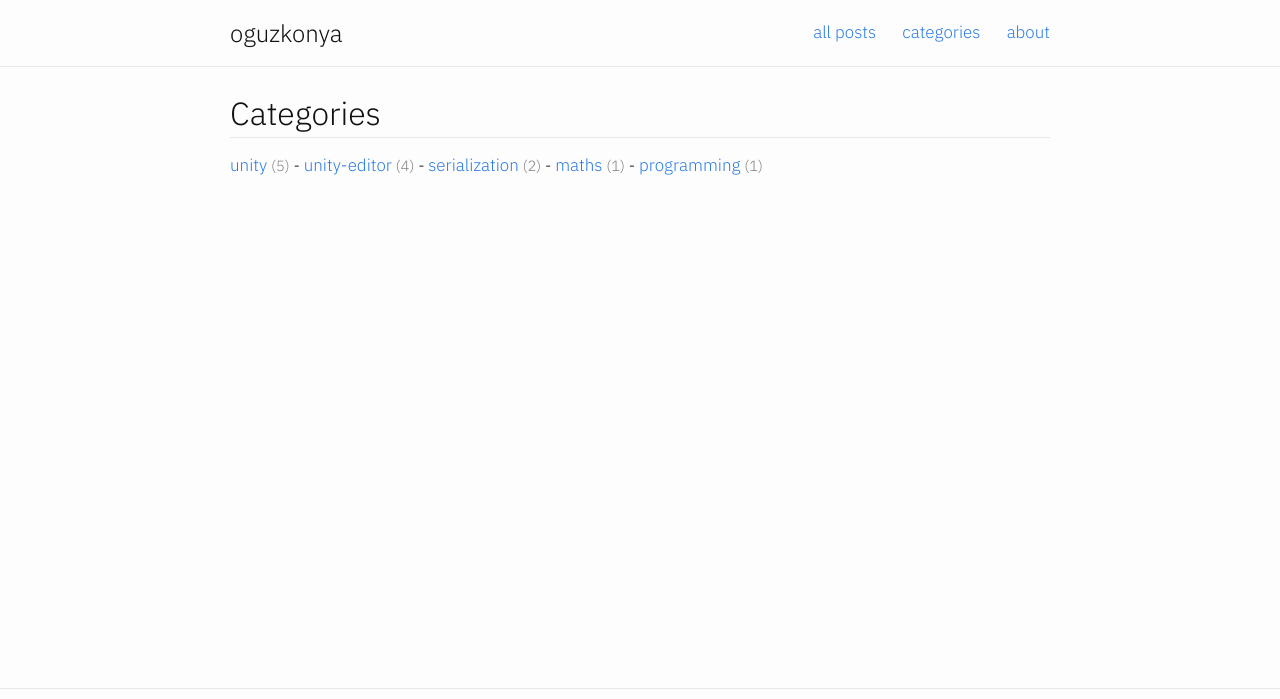
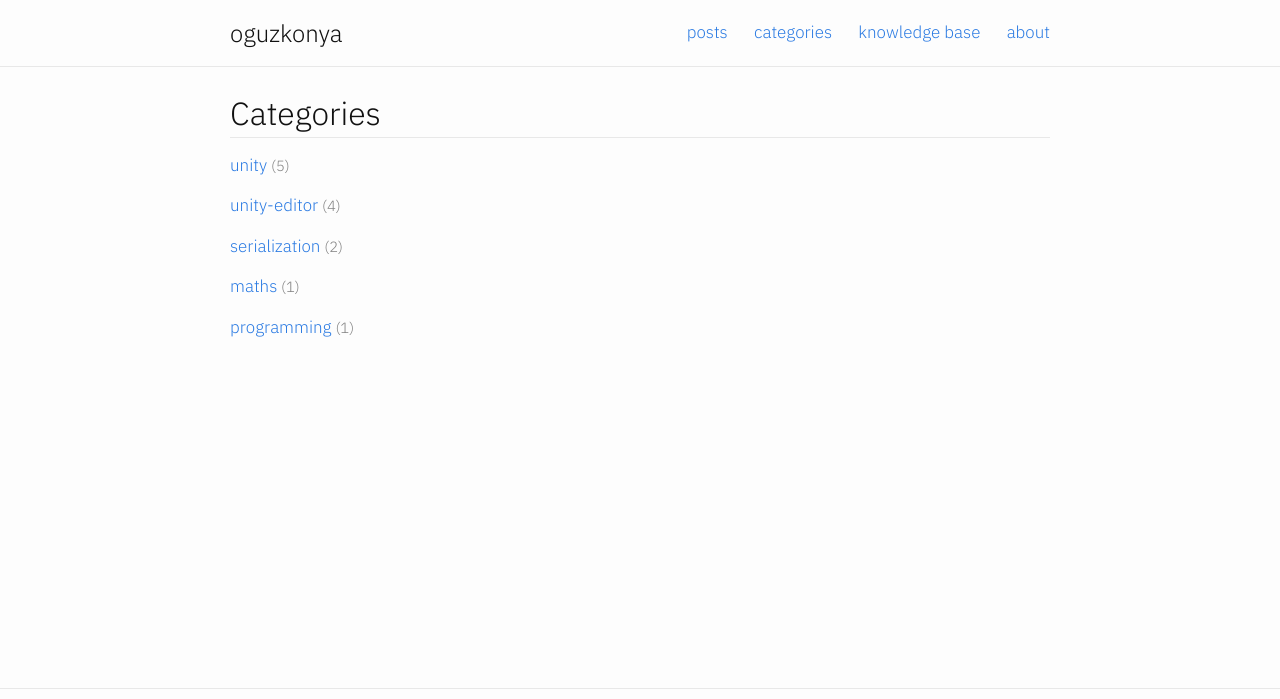
Before and after one commit to oguzkonya/oguzkonya.github.io, a plain HTML site: page categories/index.html in a window 1280 px wide. Shown: the top 699 px of the page. Drawn offline with Linux system fonts and the light colour scheme.

Commit message:
Update navigation

```diff
--- a/categories/index.html
+++ b/categories/index.html
@@ -29,8 +29,9 @@
       <a class="site-title" href="/">oguzkonya</a>
    </div>
    <div class="header-right">
-        <a class="page-link" href="/">all&nbsp;posts</a>
+        <a class="page-link" href="/">posts</a>
         <a class="page-link" href="/categories/">categories</a>
+        <a class="page-link" href="https://github.com/oguzkonya/til">knowledge base</a>
         <a class="page-link" href="/about/">about</a>
    </div>
  </div>
@@ -41,15 +42,16 @@
 <header class="post-header">
    <h1 class="page-title">Categories</h1>
  </header>
-  <a class="post-link" href="/category/unity/">unity</a>&nbsp;<span class="post-meta">(5)</span>
-  -
-  <a class="post-link" href="/category/unity-editor/">unity-editor</a>&nbsp;<span class="post-meta">(4)</span>
-  -
-  <a class="post-link" href="/category/serialization/">serialization</a>&nbsp;<span class="post-meta">(2)</span>
-  -
-  <a class="post-link" href="/category/maths/">maths</a>&nbsp;<span class="post-meta">(1)</span>
-  -
-  <a class="post-link" href="/category/programming/">programming</a>&nbsp;<span class="post-meta">(1)</span>
+ <p><a class="post-link" href="/category/unity/">unity</a>&nbsp;<span class="post-meta">(5)</span>
+ </p>
+ <p><a class="post-link" href="/category/unity-editor/">unity-editor</a>&nbsp;<span class="post-meta">(4)</span>
+ </p>
+ <p><a class="post-link" href="/category/serialization/">serialization</a>&nbsp;<span class="post-meta">(2)</span>
+ </p>
+ <p><a class="post-link" href="/category/maths/">maths</a>&nbsp;<span class="post-meta">(1)</span>
+ </p>
+ <p><a class="post-link" href="/category/programming/">programming</a>&nbsp;<span class="post-meta">(1)</span>
+ </p>
 </article>
    </div>
  </main>
--- a/feed.xml
+++ b/feed.xml
@@ -1,4 +1,4 @@
-<?xml version="1.0" encoding="utf-8"?><feed xmlns="http://www.w3.org/2005/Atom" ><generator uri="https://jekyllrb.com/" version="3.7.4">Jekyll</generator><link href="https://oguzkonya.github.io/feed.xml" rel="self" type="application/atom+xml" /><link href="https://oguzkonya.github.io/" rel="alternate" type="text/html" /><updated>2020-05-07T10:41:23+00:00</updated><id>https://oguzkonya.github.io/feed.xml</id><title type="html">oguzkonya</title><subtitle>Game Developer
+<?xml version="1.0" encoding="utf-8"?><feed xmlns="http://www.w3.org/2005/Atom" ><generator uri="https://jekyllrb.com/" version="3.7.4">Jekyll</generator><link href="https://oguzkonya.github.io/feed.xml" rel="self" type="application/atom+xml" /><link href="https://oguzkonya.github.io/" rel="alternate" type="text/html" /><updated>2020-05-08T21:30:11+00:00</updated><id>https://oguzkonya.github.io/feed.xml</id><title type="html">oguzkonya</title><subtitle>Game Developer
 </subtitle><author><name>Oguz Konya</name></author><entry><title type="html">Formatting Big Numbers: The aa Notation</title><link href="https://oguzkonya.github.io/formatting-big-numbers-aa-notation/" rel="alternate" type="text/html" title="Formatting Big Numbers: The aa Notation" /><published>2019-09-05T00:00:00+00:00</published><updated>2019-09-05T00:00:00+00:00</updated><id>https://oguzkonya.github.io/formatting-big-numbers-aa-notation</id><content type="html" xml:base="https://oguzkonya.github.io/formatting-big-numbers-aa-notation/">&lt;p&gt;If you are dealing with big numbers in your game, you might have encountered the issue of properly formatting them. Small numbers such as 1.000, 10.000 or even 100.000 are OK, but as you go larger, you’ll run out of space quickly. I mean, how can you fit &lt;strong&gt;1.000.000.000.000.000.000&lt;/strong&gt; in a button?&lt;/p&gt;
 
 &lt;p&gt;But let’s say, you found a way. Let’s say you were able to put &lt;strong&gt;1.000.000.000.000.000.000&lt;/strong&gt; in a button properly and it looks good (I can’t imagine how, but for the sake of the argument let’s assume it is possible). However, you still have the UX problem of clarity. No one will be able to see this number and say “oh my gosh, I have one quintillion cookies!”. I am a mathematician and even I can’t read it without counting zeros first.&lt;/p&gt;
```
Also changed, not shown: 404/index.html (+2 -1 lines), about/index.html (+2 -1 lines), category/maths/index.html (+2 -1 lines), category/programming/index.html (+2 -1 lines), category/serialization/index.html (+2 -1 lines), category/unity-editor/index.html (+2 -1 lines), category/unity/index.html (+2 -1 lines), creating-clone-unitys-console-window/index.html (+2 -1 lines), creating-editor-windows-in-unity/index.html (+2 -1 lines), creating-node-based-editor-unity/index.html (+2 -1 lines), formatting-big-numbers-aa-notation/index.html (+2 -1 lines), index.html (+3 -2 lines), serializing-node-based-editor-unity/index.html (+2 -1 lines), xml-serialization-and-deserialization-in-unity/index.html (+2 -1 lines).
